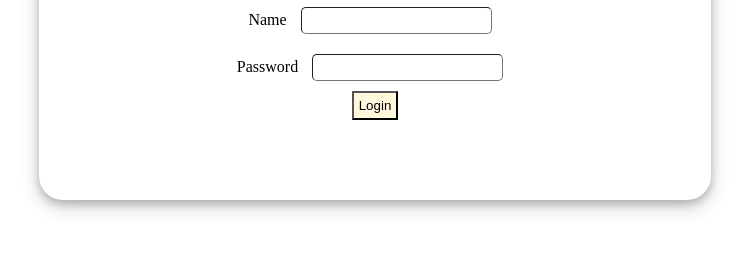
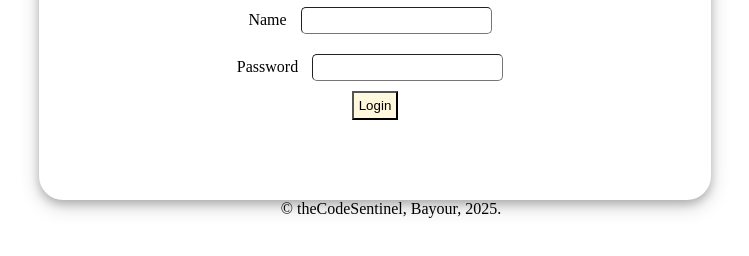
Before and after one commit to theCodeSentinel/signup-and-login-page-programs, a plain HTML site: page login.html in a window 1280 px wide. Shown: the part 238-494 px from the top of the page, without its empty margins (249-998 px from the left). Drawn offline with Linux system fonts and the light colour scheme.

Commit message:
Update login.html

```diff
--- a/login.html
+++ b/login.html
@@ -16,7 +16,11 @@
                 <button type="submit">Login</button>
             </form>
         </div>
-
+        <div class="footer">
+            <footer>
+                &copy; theCodeSentinel, Bayour, 2025.
+            </footer>
+        </div>
         <script>
             document.getElementById('loginForm').addEventListener('submit', function(event) {
             event.preventDefault();
```
